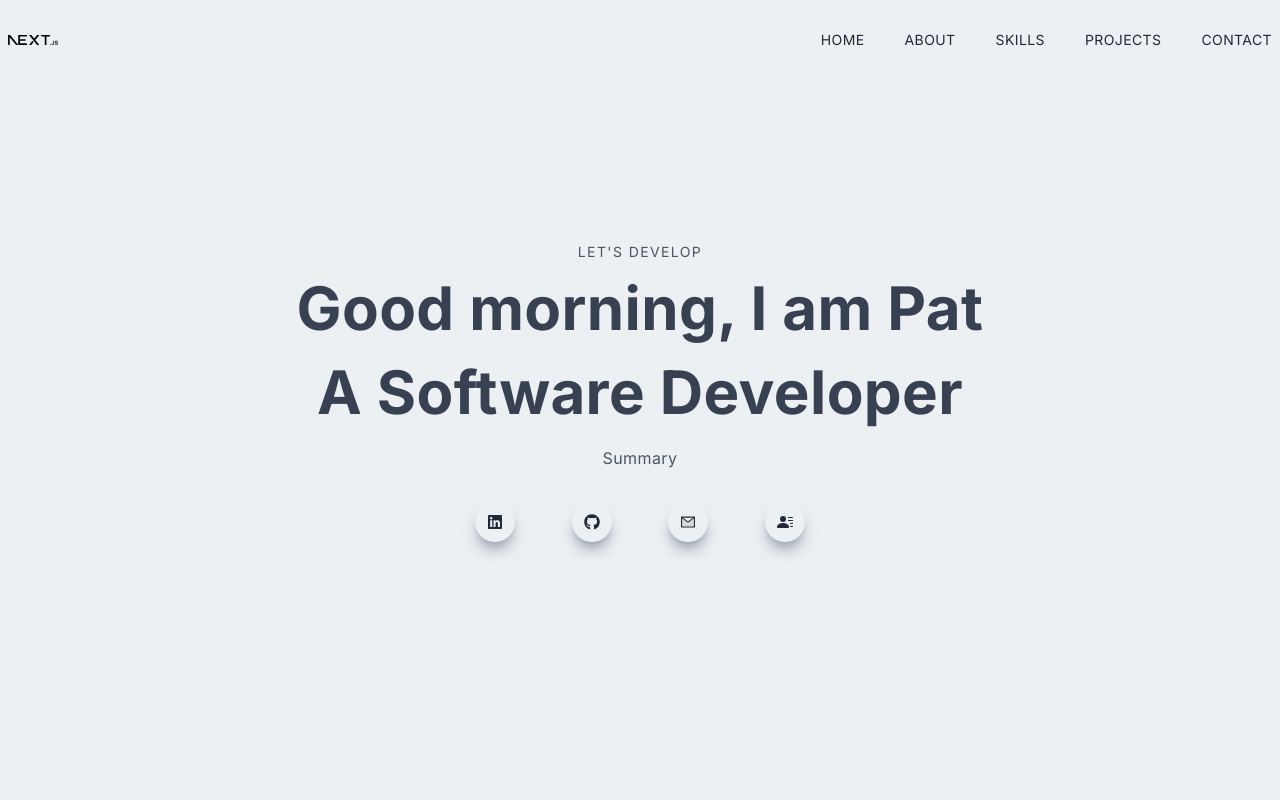
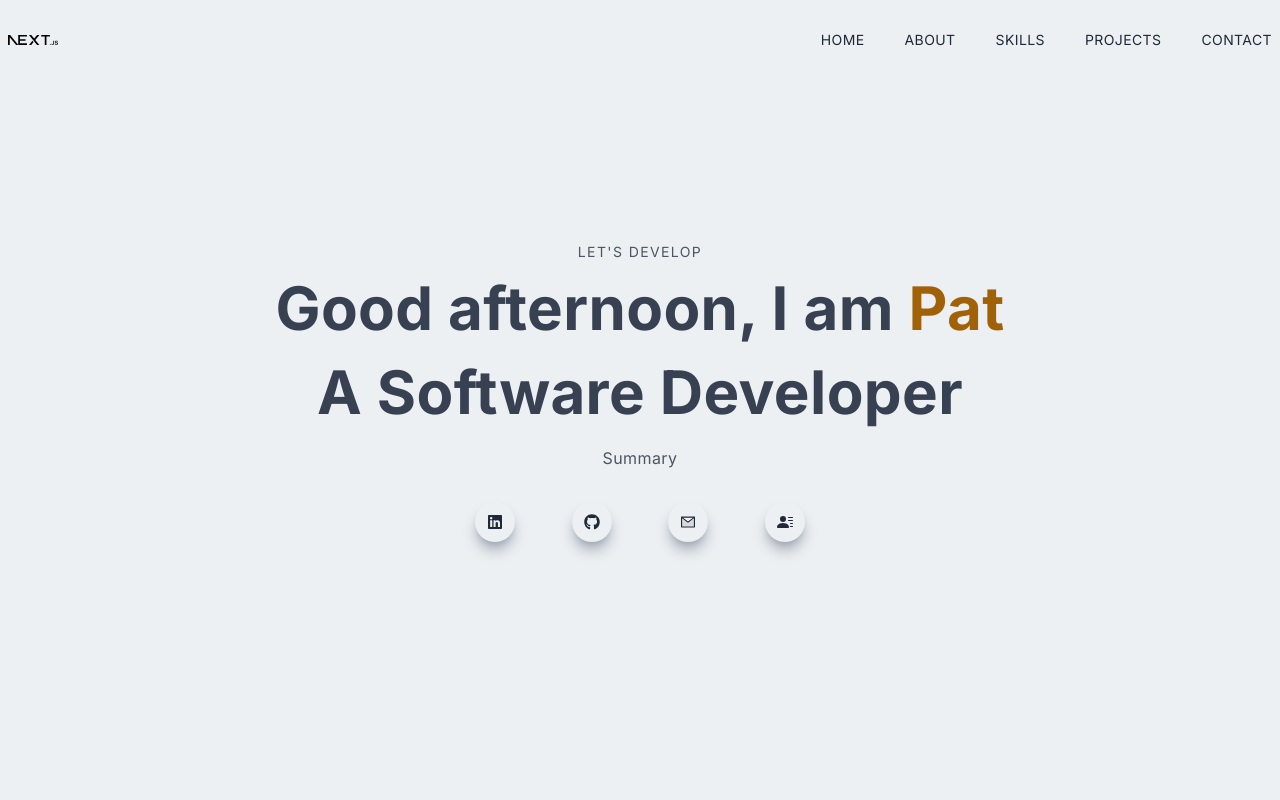
Before and after one commit to patntp/portfolio-website, a Next.js app: page / in a window 1280 px wide. Shown: the top 800 px of the page. Built offline with nearby package versions, Linux system fonts and the light colour scheme.

Commit message:
experiment: add greetings dynamically

```diff
--- a/components/Main.tsx
+++ b/components/Main.tsx
@@ -1,22 +1,39 @@
-import React from "react";
+"use client";
+
+import React, { useEffect, useState } from "react";
 import { AiTwotoneMail } from "react-icons/ai";
 import { BsPersonLinesFill } from "react-icons/bs";
 import { FaGithub, FaLinkedin } from "react-icons/fa";
 
 const Main = () => {
+  const [timeOfDay, setTimeOfDay] = useState<string>("");
+  const [nameColor, setNameColor] = useState<string>("");
+
+  useEffect(() => {
+    const currentHour = new Date().getHours();
+    if (currentHour >= 0 && currentHour <= 12) {
+      setTimeOfDay("morning");
+      setNameColor("text-orange-700");
+    } else if (currentHour >= 13 && currentHour <= 17) {
+      setTimeOfDay("afternoon");
+      setNameColor("text-yellow-700");
+    } else {
+      setTimeOfDay("evening");
+      setNameColor("text-blue-700");
+    }
+  }, []);
+
   return (
-    <div className="w-full h-screen text-center">
+    <div id="home" className="w-full h-screen text-center">
       <div className="max-w-[1240px] w-full h-full mx-auto p-2 flex justify-center items-center">
         <div>
           <p className="uppercase text-sm tracking-widest text-gray-600">
             Let's develop
           </p>
           {/* add functionality to greet by time and name's color changes by time */}
-          <h1 className="py-4 text-gray-700">Good morning, I am Pat</h1>
+          <h1 className="py-4 text-gray-700 duration-1000">Good {timeOfDay}, I am <span className={nameColor}>Pat</span></h1>
           <h1 className="py-2 text-gray-700">A Software Developer</h1>
-          <p className="py-4 text-gray-600 max-w-[70%] m-auto">
-            Summary
-          </p>
+          <p className="py-4 text-gray-600 max-w-[70%] m-auto">Summary</p>
 
           <div className="flex items-center justify-between max-w-[330px] m-auto py-4">
             <div className="rounded-full shadow-lg shadow-gray-400 p-3 cursor-pointer hover:scale-125 ease-in duration-300">
```
